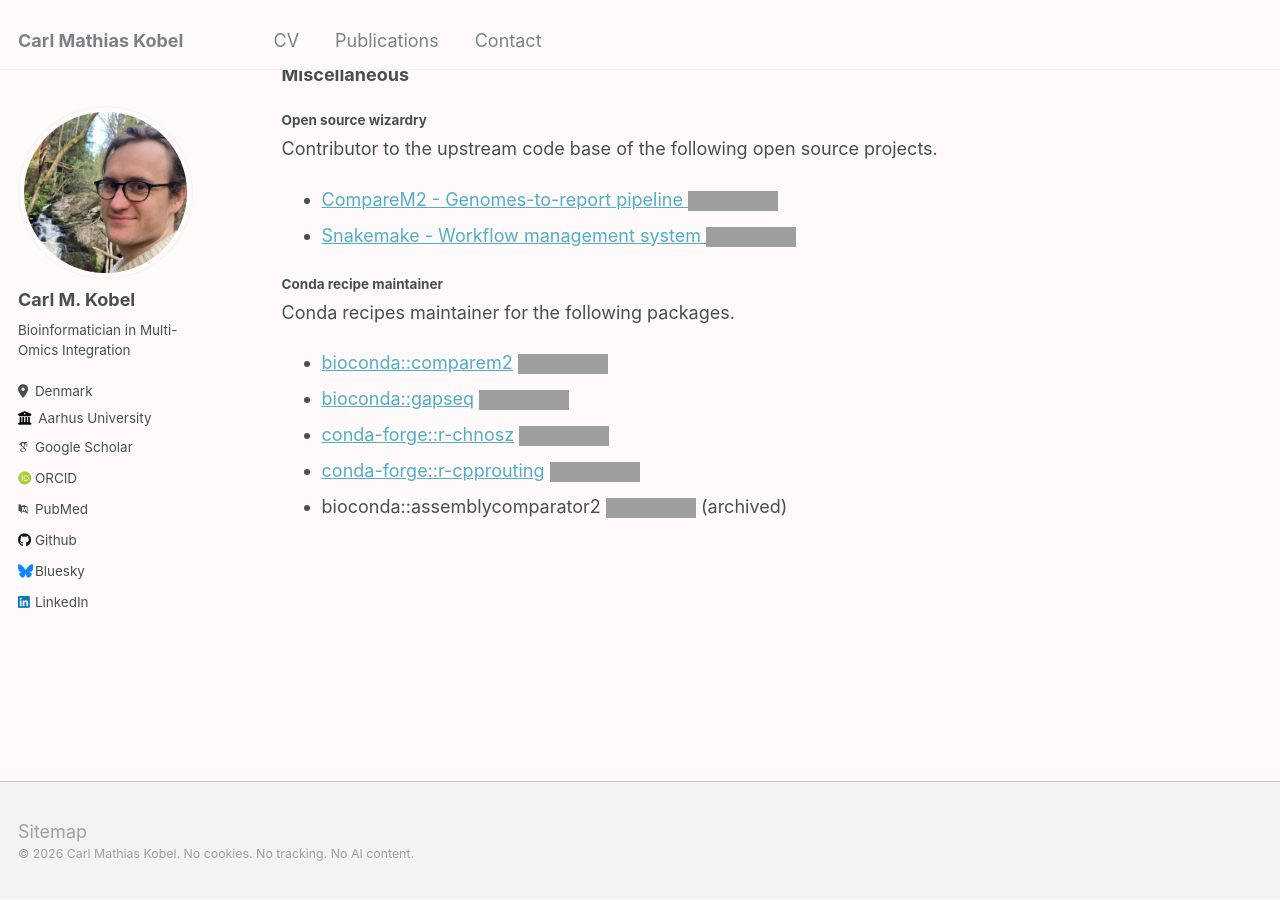
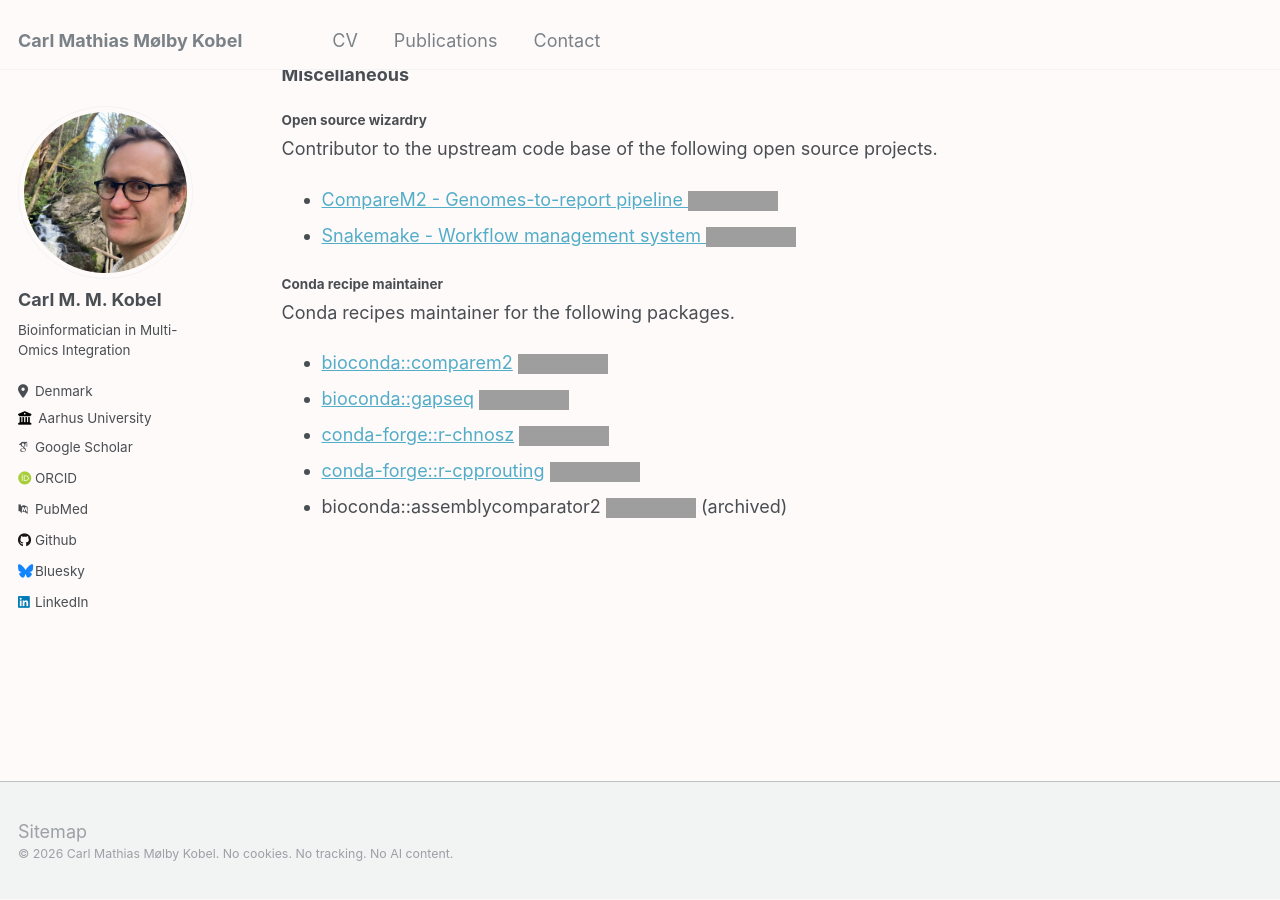
Before and after one commit to cmkobel/cmkobel.github.io, a Jekyll site: the page built from _pages/about.md, in a window 1280 px wide and 900 px high, scrolled down 1583 px, cut to the strip 0-900 px from the top of the window. Built offline with Jekyll 4.4.1, drawn with Linux system fonts in a browser that asks for light colours; some web fonts are replaced; grey boxes are pictures that could not be loaded.

Commit message:
Update _config.yml

```diff
--- a/_config.yml
+++ b/_config.yml
@@ -8,9 +8,9 @@
 
 # Basic Site Settings
 locale                   : "en-US"
-title                    : "Carl Mathias Kobel"
+title                    : "Carl Mathias Mølby Kobel"
 title_separator          : "-"
-name                     : &name "Carl Mathias Kobel"
+name                     : &name "Carl Mathias Mølby Kobel"
 description              : &description "Bioinformatician"
 url                      : https://cmkobel.github.io # the base hostname & protocol for your site e.g. "https://mmistakes.github.io"
 baseurl                  : "" # the subpath of your site, e.g. "/blog"
@@ -22,7 +22,7 @@ repository               : "academicpages/academicpages.github.io"
 author:
   # Biographic information
   avatar           : "profile.png"
-  name             : "Carl M. Kobel"
+  name             : "Carl M. M. Kobel"
   pronouns         : # example: "she/her"
   bio              : "Bioinformatician in Multi-Omics Integration" #"Bioinformatician with a focus on microbiology and holo-omics"
   location         : "Denmark"
```
